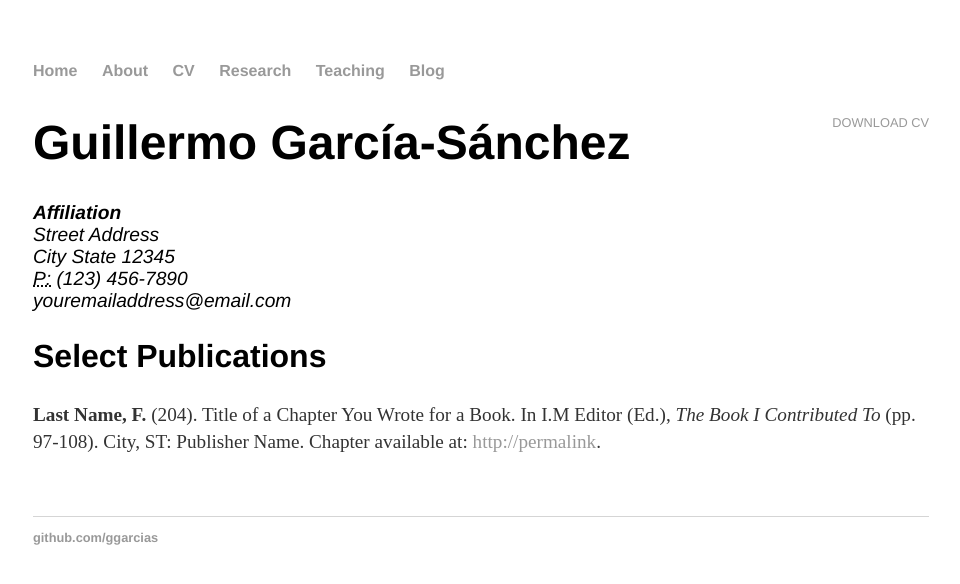
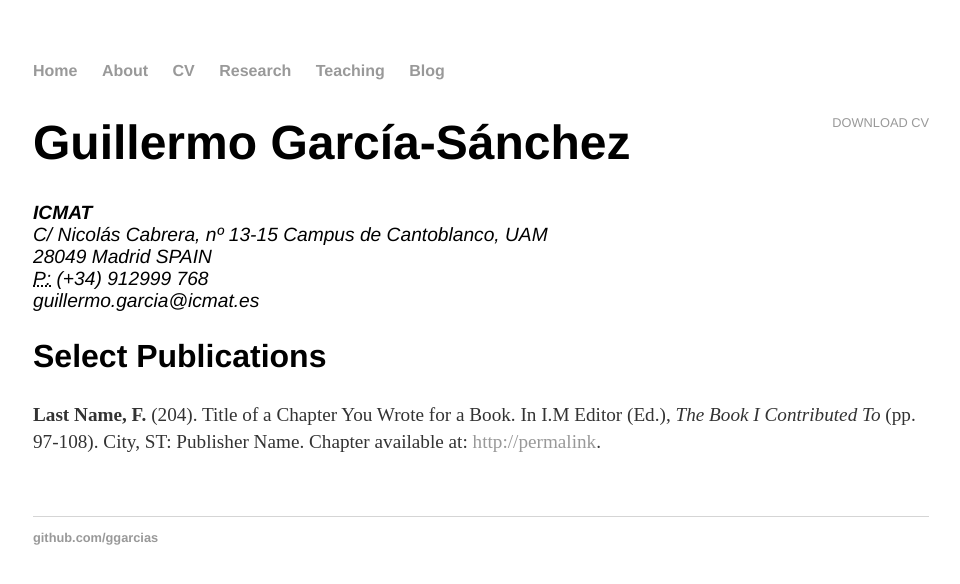
Before and after one commit to ggarcias/ggarcias.github.io, a Jekyll site: the page built from cv/index.html, in a window 1280 px wide. Shown: the top 584 px of the page, without its empty margins (159-1119 px from the left). Built offline with Jekyll 4.4.1, drawn with Linux system fonts in a browser that asks for light colours.

Commit message:
I update CV

```diff
--- a/cv/index.html
+++ b/cv/index.html
@@ -7,11 +7,11 @@ title: CV of Guillermo García-Sánchez
 		<a href="#" class="download" title="Download CV as PDF">Download CV</a>
 					<h1>Guillermo García-Sánchez</h1>
 					<address>
-					<strong>Affiliation</strong><br>
-					Street Address<br>
-					City State 12345<br>
-					<abbr title="phone">P:</abbr> (123) 456-7890<br>
-					<span class="obfuscate">youremailaddress@email.com</span>
+					<strong>ICMAT</strong><br>
+					C/ Nicolás Cabrera, nº 13-15 Campus de Cantoblanco, UAM<br>
+					28049 Madrid SPAIN<br>
+					<abbr title="phone">P:</abbr> (+34) 912999 768<br>
+					<span class="obfuscate">guillermo.garcia@icmat.es</span>
 					</address>
 
 					<h2>Select Publications</h2>
```
